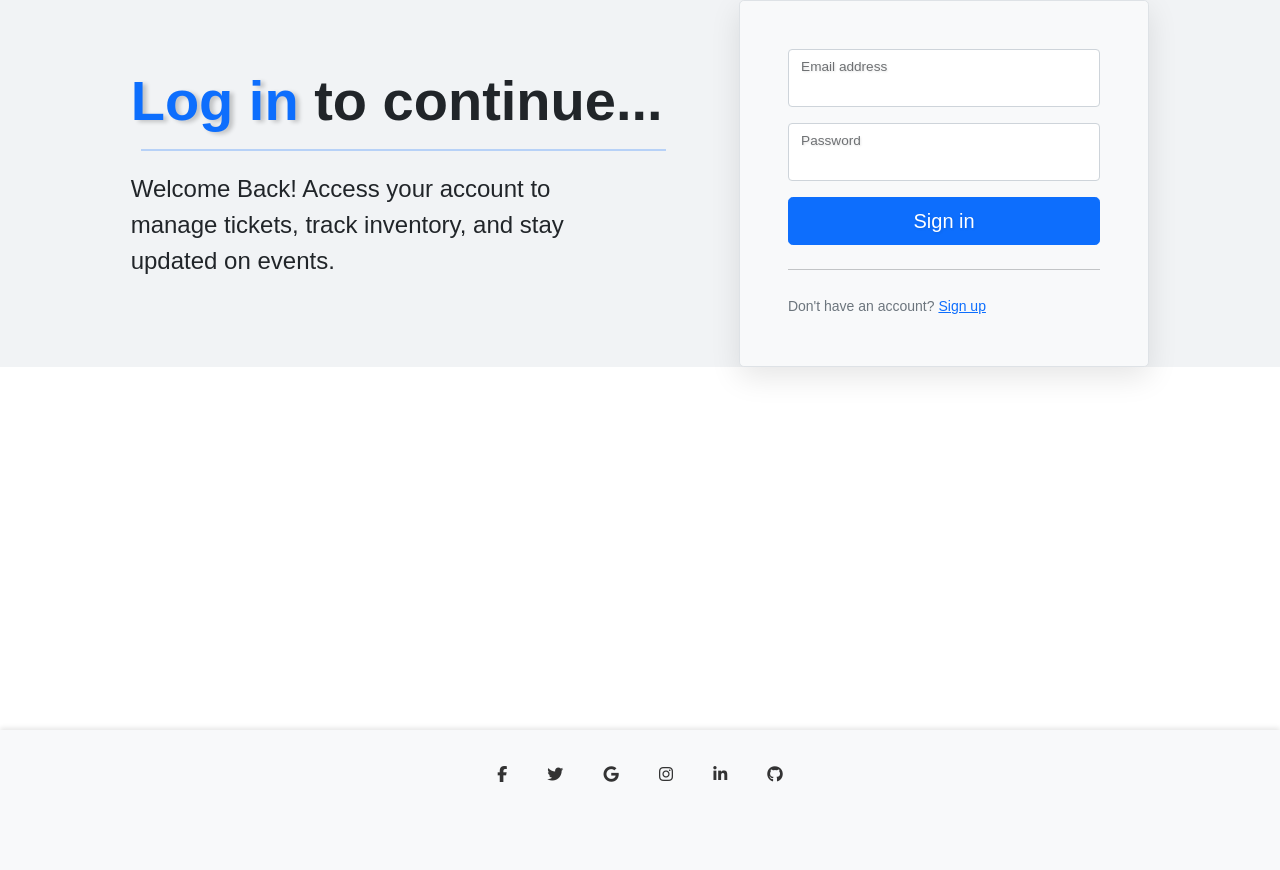
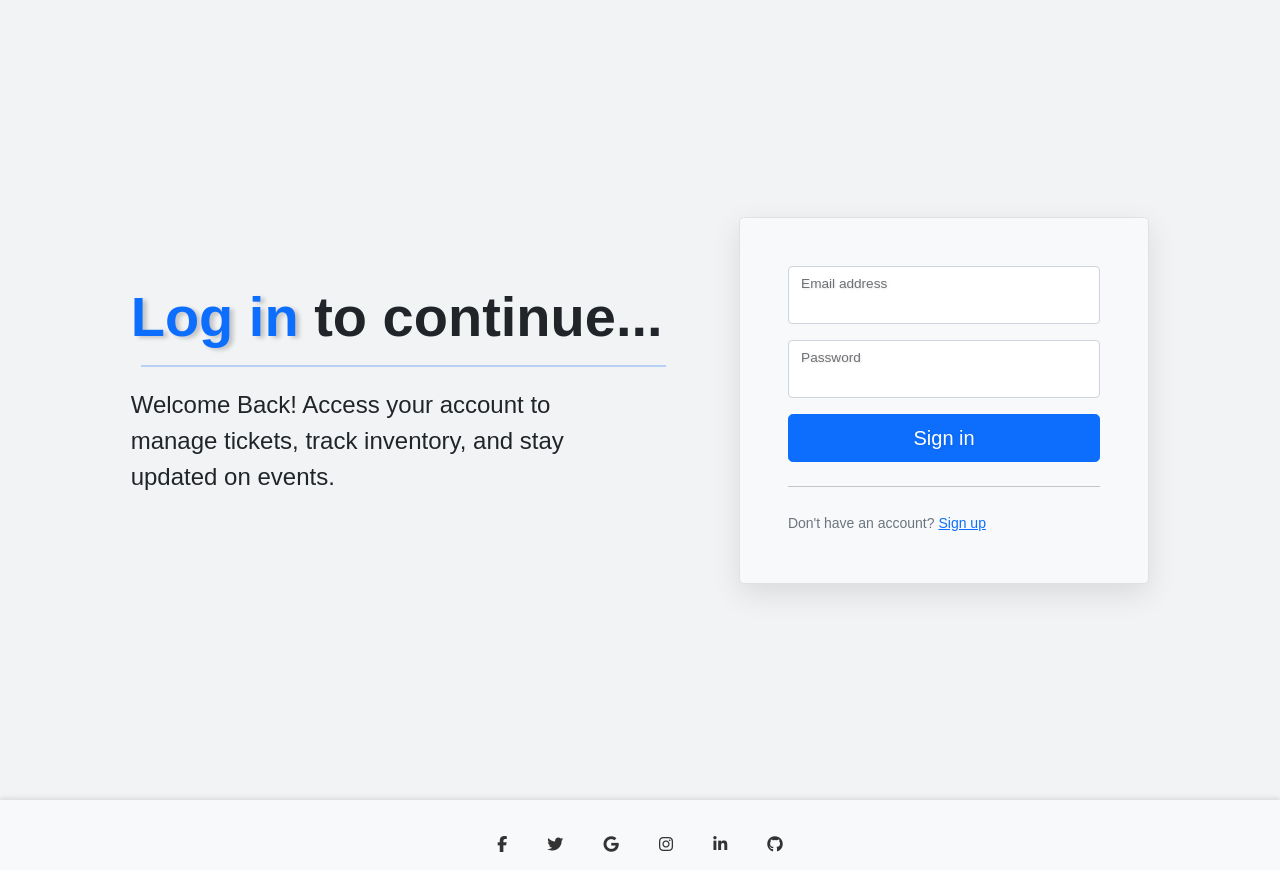
Before and after one commit to craig-grant630/HelpTick, a Django app: page /accounts/login/ in a window 1280 px wide. Before the commit the page ends 782 px from the top, so only its background shows below. Run offline with Django 5.2, Linux system fonts and the light colour scheme; some libraries are stand-ins or nearby versions.

Commit message:
Correct footer for login and logout pages

```diff
--- a/static/css/accounts_style.css
+++ b/static/css/accounts_style.css
@@ -13,6 +13,7 @@ main {
     display: flex;
     justify-content: center;
     align-items: center;
+    height:100vh;
 }
 
 /* When input is focused, change label color */
@@ -63,8 +64,6 @@ footer {
     width: 100%;
     box-shadow: 0 -2px 5px rgba(0, 0, 0, 0.1);
     color: #333;
-    position: fixed;
-    bottom: 0;
     height: 70px;
 }
 
```
